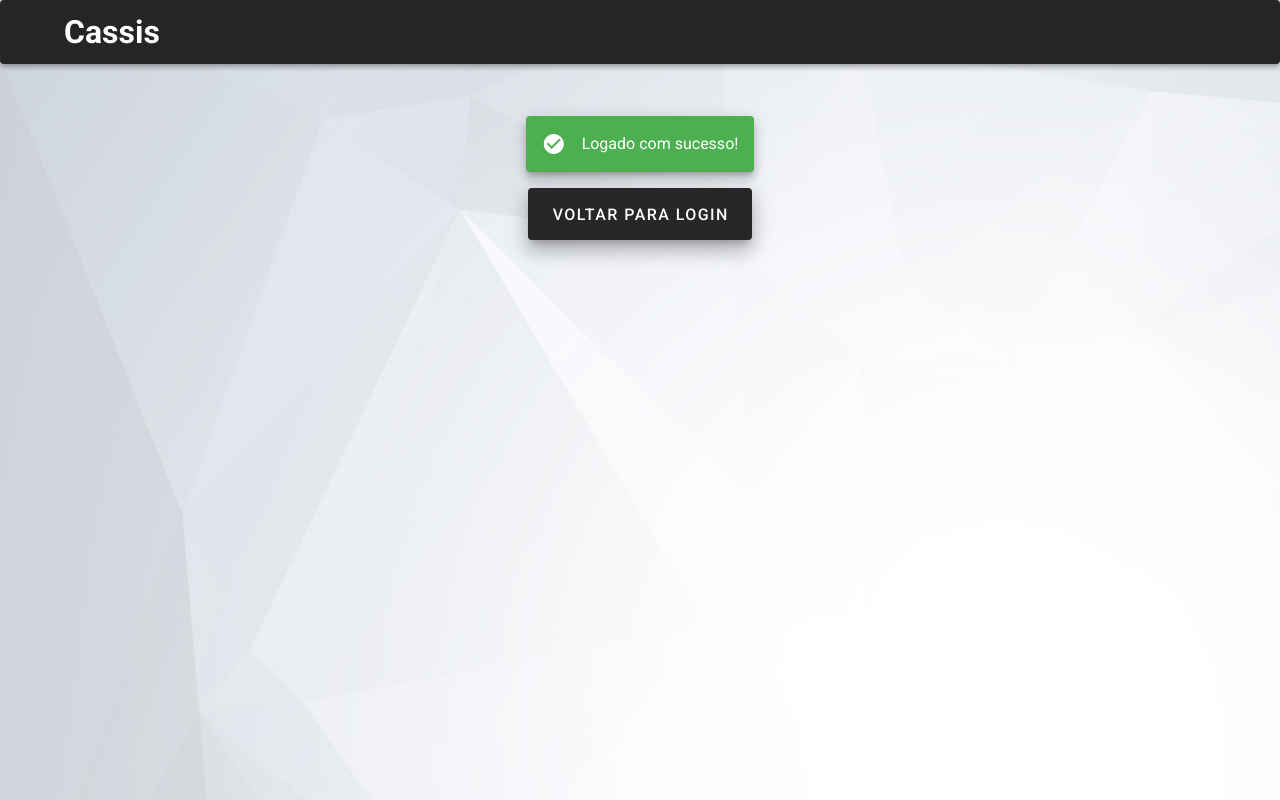
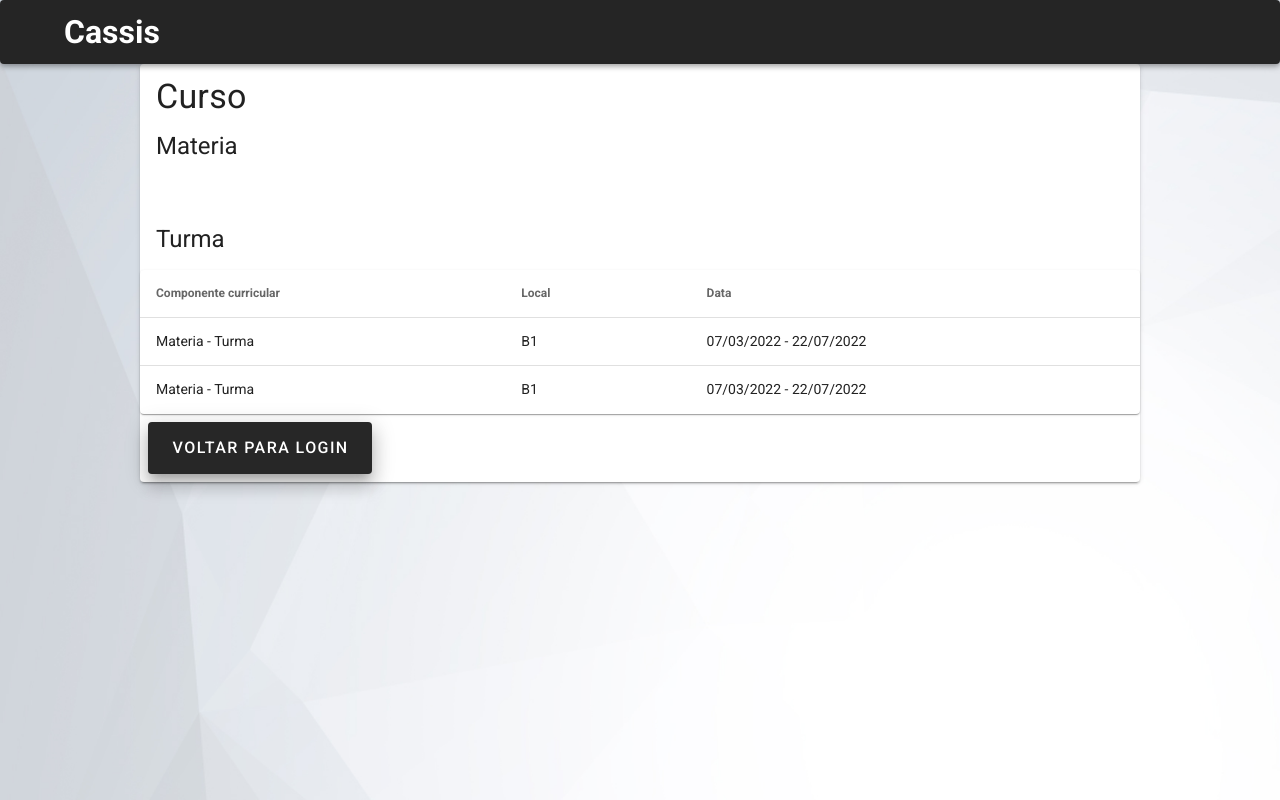
Before and after one commit to chrisdjst/redis-cassandra-frontend, a Vue app: page /inicial in a window 1280 px wide. Built offline with nearby package versions, Linux system fonts and the light colour scheme.

Commit message:
Página inicial fixed.

```diff
--- a/src/components/Inicial.vue
+++ b/src/components/Inicial.vue
@@ -1,13 +1,60 @@
 <template>
-    <v-content>
+    <v-container fluid>
         <v-row align="center" justify="center">
-            <v-alert elevation="7" type="success"> Logado com sucesso! </v-alert>
+            <v-card width="1000">
+                <v-list-item three-line>
+                    <v-list-item-content>
+                        <div class="text-h4 mb-4">
+                            Curso
+                        </div>
+                        <v-list-item-title class="text-h5 mb-16">
+                            Materia
+                        </v-list-item-title>
+                        <v-list-item-title class="text-h5 mb-1">
+                            Turma
+                        </v-list-item-title>
+                    </v-list-item-content>
+                </v-list-item>
+                <v-data-table :headers="headers" :items="desserts" class="elevation-1" hide-default-footer>
+                </v-data-table>
+                <v-card-actions>
+                    <router-link to="/">
+                        <v-btn elevation="12" dark x-large>Voltar para Login</v-btn>
+                    </router-link>
+                </v-card-actions>
+            </v-card>
+
         </v-row>
-        <br>
-        <v-row align="center" justify="center">
-            <router-link to="/">
-                <v-btn elevation="12" dark x-large>Voltar para Login</v-btn>
-            </router-link>
-        </v-row>
-    </v-content>
+    </v-container>
 </template>
+
+<script>
+  export default {
+    data () {
+      return {
+        headers: [
+          {
+            text: 'Componente curricular',
+            align: 'start',
+            sortable: false,
+            value: 'name',
+          },
+          { text: 'Local', value: 'local' },
+          { text: 'Data', value: 'data' },
+        ],
+        desserts: [
+          {
+            name: 'Materia - Turma',
+            local: 'B1',
+            data: '07/03/2022 - 22/07/2022',
+          },
+          {
+            name: 'Materia - Turma',
+            local: 'B1',
+            data: '07/03/2022 - 22/07/2022',
+          },
+        ],
+      }
+    },
+  }
+</script>
```
